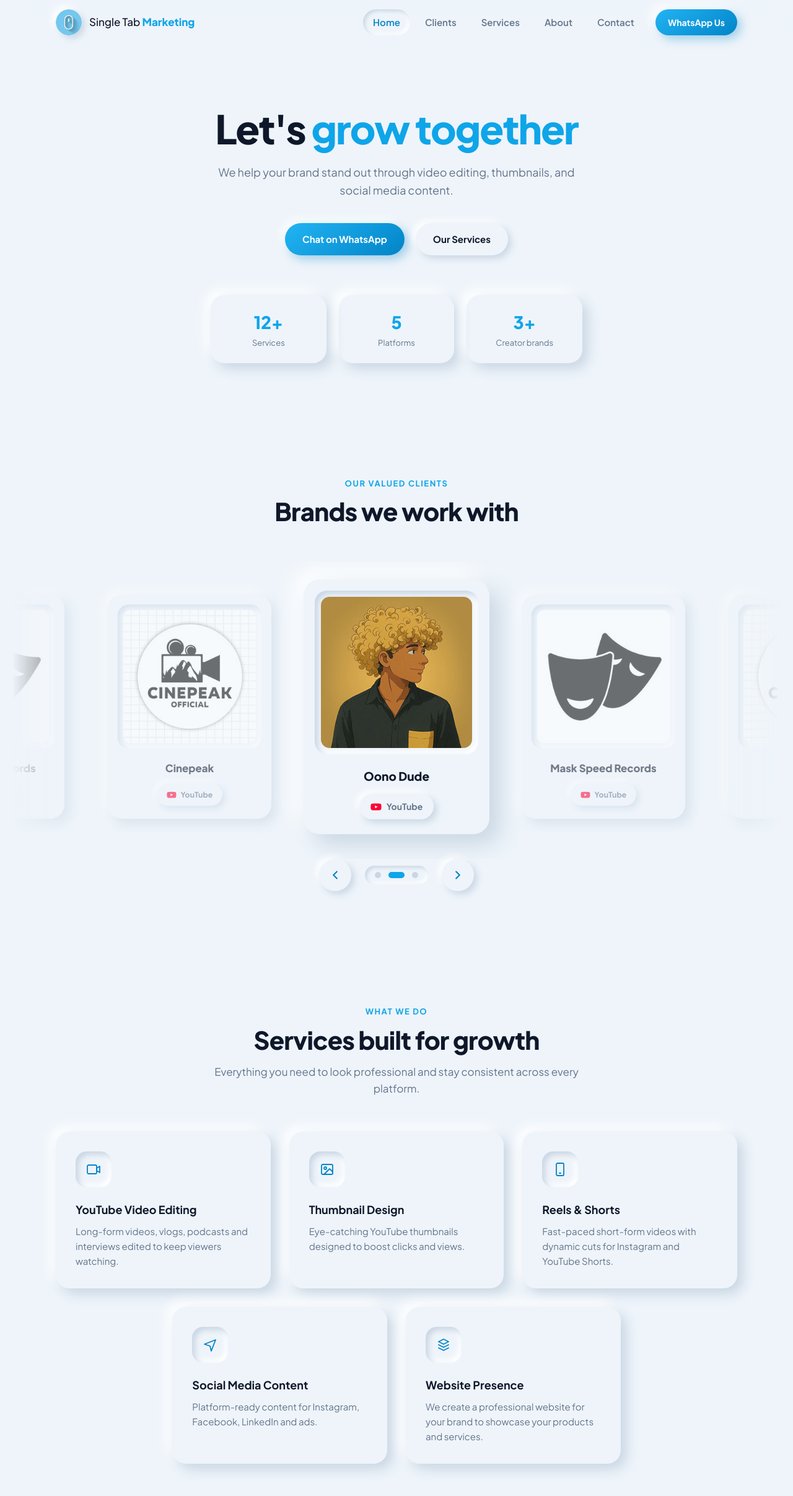
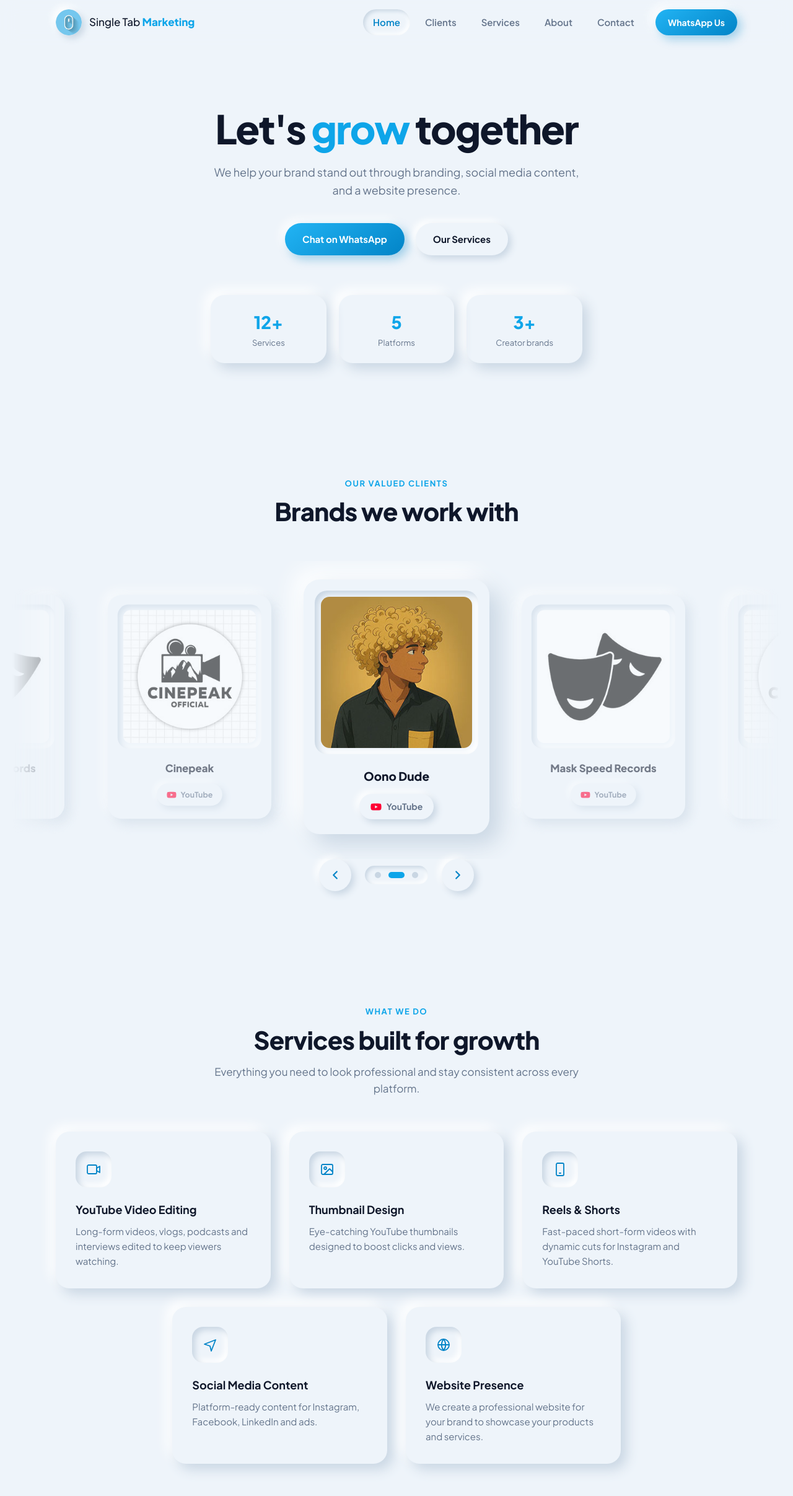
Before and after one commit to preetsingh8471-svg/single-tab-marketing, a plain HTML site: page index.html in a window 1280 px wide. Shown: the top 2414 px of the page at 62% size. Drawn offline with Linux system fonts and the light colour scheme.

Commit message:
Update hero section content and modify card icon in index.html
- Revised hero section text to emphasize branding and website presence.
- Changed card icon from a multi-path design to a simplified circle and line representation for clarity.

```diff
--- a/index.html
+++ b/index.html
@@ -61,11 +61,11 @@
       <section class="hero" id="home">
         <div class="container hero__inner">
           <h1 class="hero__title">
-            Let's <span class="accent"> grow together</span>
+            Let's <span class="accent"> grow</span> together
           </h1>
           <p class="hero__text">
-            We help your brand stand out through video editing, thumbnails, and
-            social media content.
+            We help your brand stand out through branding, social media content,
+            and a website presence.
           </p>
           <div class="hero__actions">
             <a
@@ -326,9 +326,9 @@
             <article class="card">
               <div class="card__icon">
                 <svg viewBox="0 0 24 24" aria-hidden="true">
-                  <path d="M20 7l-8-4-8 4 8 4z" />
-                  <path d="M4 12l8 4 8-4" />
-                  <path d="M4 17l8 4 8-4" />
+                  <circle cx="12" cy="12" r="9" />
+                  <path d="M3 12h18" />
+                  <path d="M12 3a14 14 0 0 1 0 18a14 14 0 0 1 0-18z" />
                 </svg>
               </div>
               <h3>Website Presence</h3>
```
